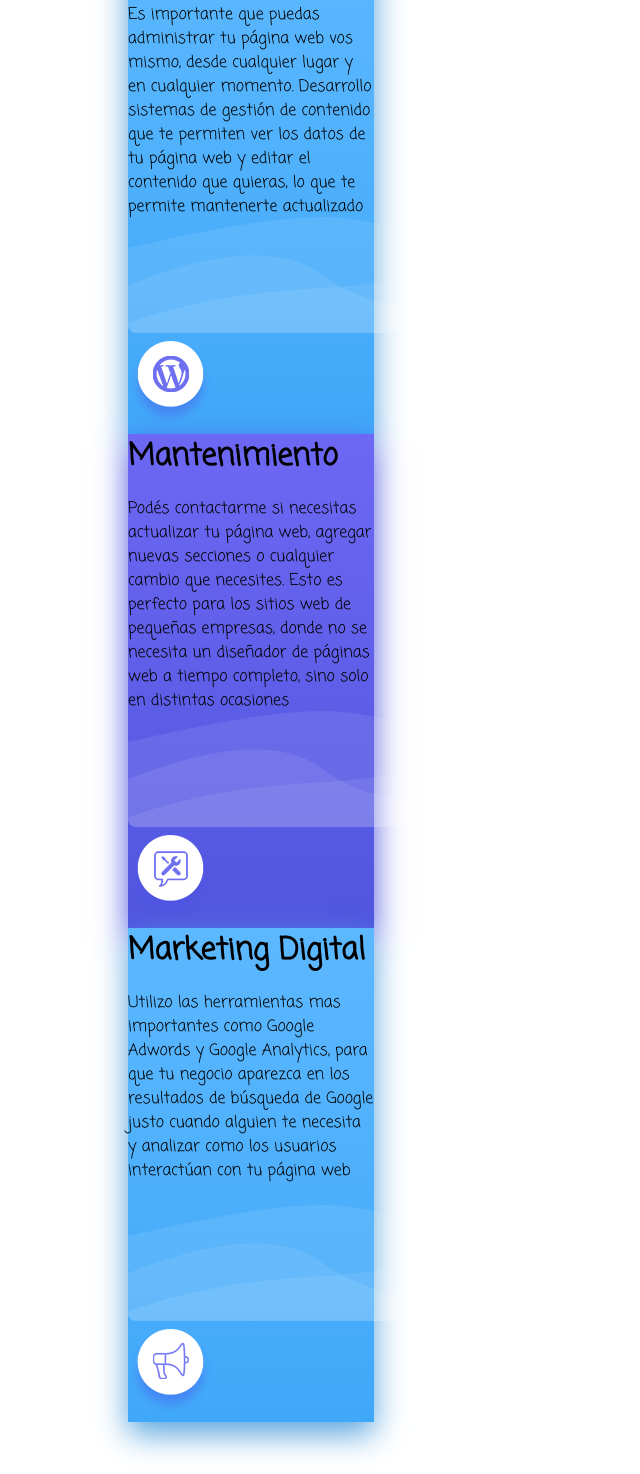
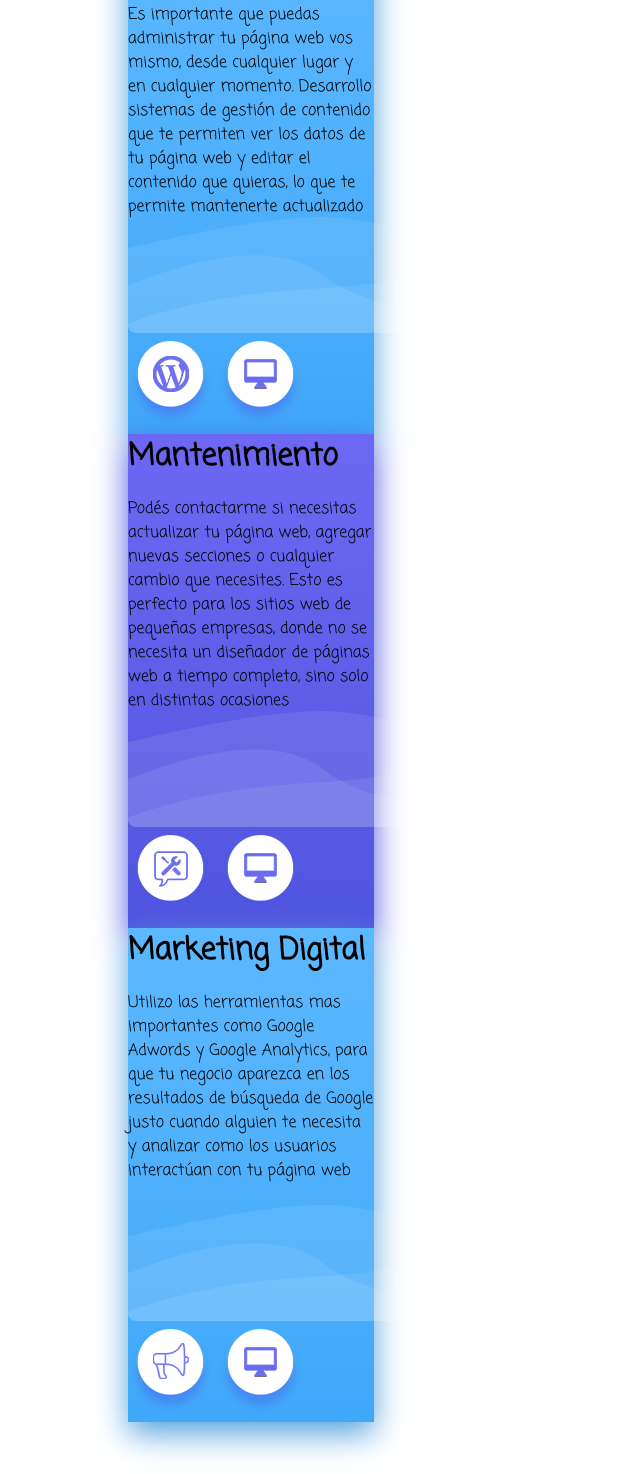
Before and after one commit to hundres272/invie-github, a plain HTML site: page index.html in a window 1280 px wide. Shown: the part 3060-4534 px from the top of the page, without its empty margins (0-640 px from the left). Drawn offline with Linux system fonts and the light colour scheme.

Commit message:
nueva parte con imagenes dobles

```diff
--- a/index.html
+++ b/index.html
@@ -73,6 +73,7 @@
                 pantalla de esta época moderna</p>
               <img src="imagenes/waves.png">
               <img src="imagenes/icon-mobile.png">
+              <img src="imagenes/icon.png">
             </div>
             <div class="servicio violeta">
               <h4>SEO</h4>
@@ -93,6 +94,8 @@
                 quieras, lo que te permite mantenerte actualizado</p>
               <img src="imagenes/waves.png">
               <img src="imagenes/icon-cms.png">
+              <img src="imagenes/icon.png">
+
             </div>
             <div class="servicio violeta">
               <h4>Mantenimiento</h4>
@@ -103,6 +106,7 @@
                 completo, sino solo en distintas ocasiones</p>
               <img src="imagenes/waves.png">
               <img src="imagenes/icon-mante.png">
+              <img src="imagenes/icon.png">
             </div>
             <div class="servicio celeste">
               <h4>Marketing Digital</h4>
@@ -113,6 +117,7 @@
                 tu página web</p>
               <img src="imagenes/waves.png">
               <img src="imagenes/marketing.png">
+              <img src="imagenes/icon.png">
             </div>
           </div>
         </div>
```
